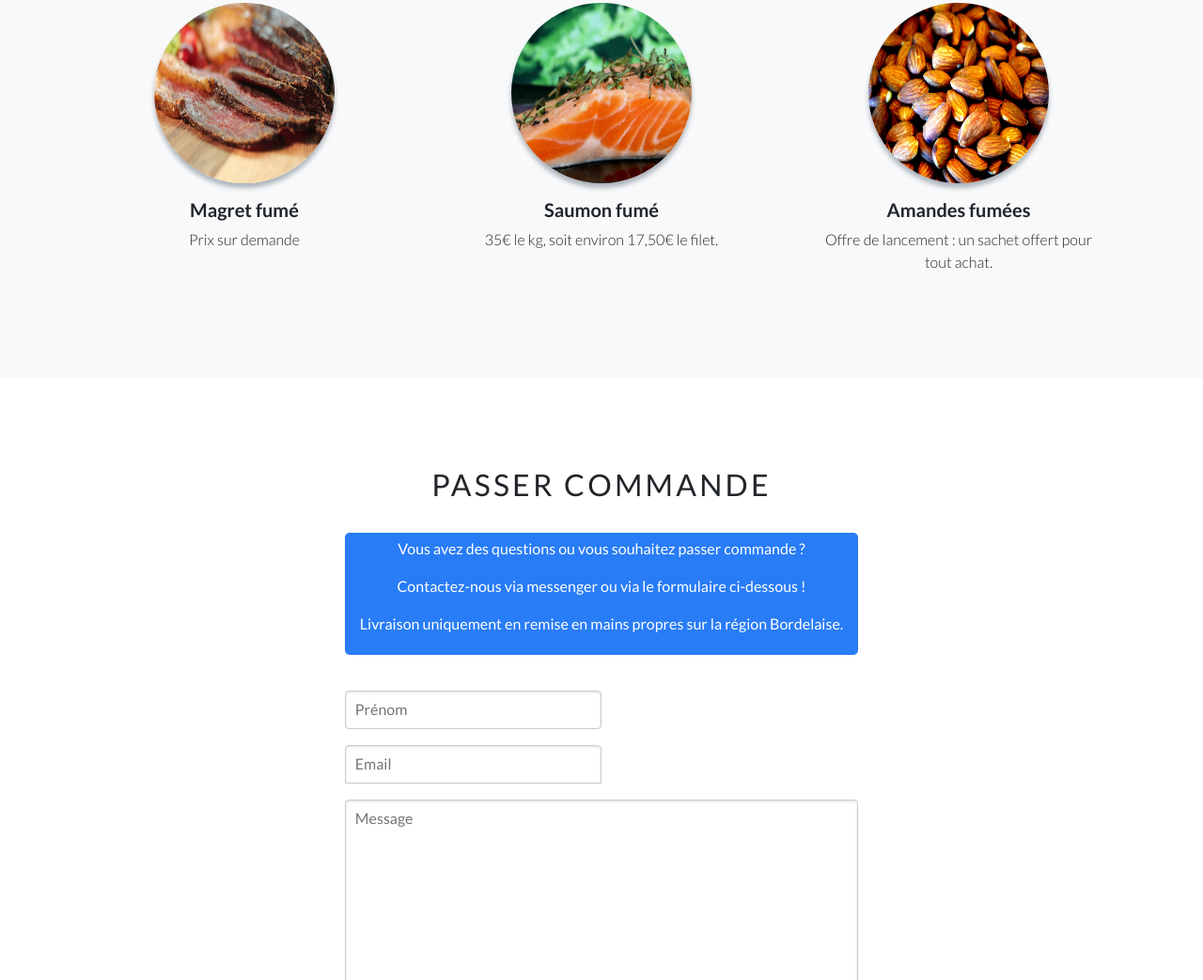
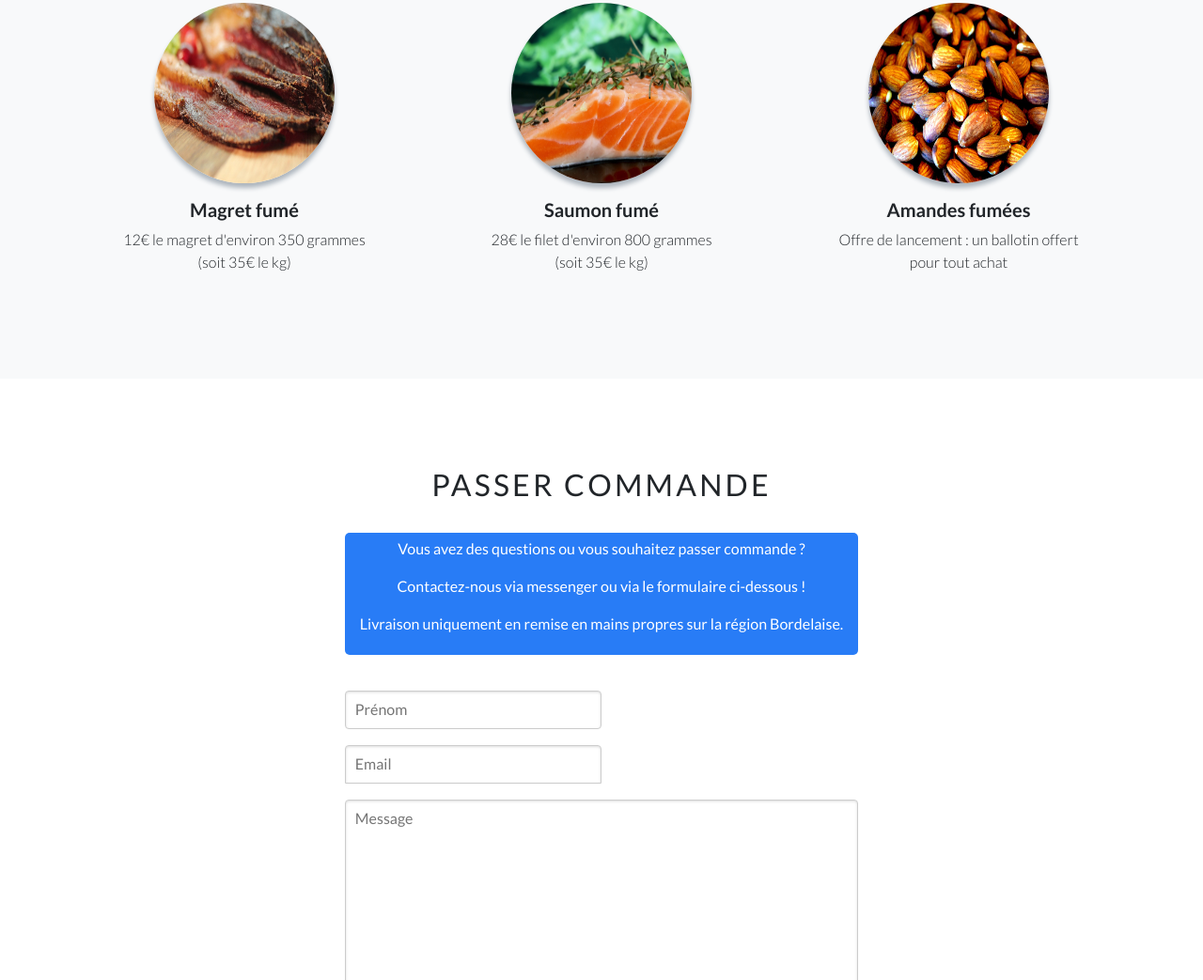
Before and after one commit to vivienaudoux/vivienaudoux.github.io, a website: page index.html in a window 1280 px wide. Shown: the part 2893-3936 px from the top of the page at 94% size. Drawn offline with nearby package versions, Linux system fonts and the light colour scheme.

Commit message:
fixing prices

```diff
--- a/index.html
+++ b/index.html
@@ -127,21 +127,23 @@
             <div class="testimonial-item mx-auto mb-5 mb-lg-0">
               <img class="img-fluid rounded-circle mb-3" src="img/testimonials-2.jpg" alt="">
               <h5>Magret fumé</h5>
-              <p class="font-weight-light mb-0">Prix sur demande</p>
+              <p class="font-weight-light mb-0">12€ le magret d'environ 350 grammes</p>
+              <p class="font-weight-light mb-0">(soit 35€ le kg)</p>
             </div>
           </div>
           <div class="col-lg-4">
             <div class="testimonial-item mx-auto mb-5 mb-lg-0">
               <img class="img-fluid rounded-circle mb-3" src="img/testimonials-1.jpg" alt="">
               <h5>Saumon fumé</h5>
-              <p class="font-weight-light mb-0">35€ le kg, soit environ 17,50€ le filet.</p>
+              <p class="font-weight-light mb-0">28€ le filet d'environ 800 grammes</p>
+              <p class="font-weight-light mb-0">(soit 35€ le kg)</p>
             </div>
           </div>
           <div class="col-lg-4">
             <div class="testimonial-item mx-auto mb-5 mb-lg-0">
               <img class="img-fluid rounded-circle mb-3" src="img/testimonials-3.jpg" alt="">
               <h5>Amandes fumées</h5>
-              <p class="font-weight-light mb-0">Offre de lancement : un sachet offert pour tout achat.</p>
+              <p class="font-weight-light mb-0">Offre de lancement : un ballotin offert pour tout achat</p>
             </div>
           </div>
         </div>
```
